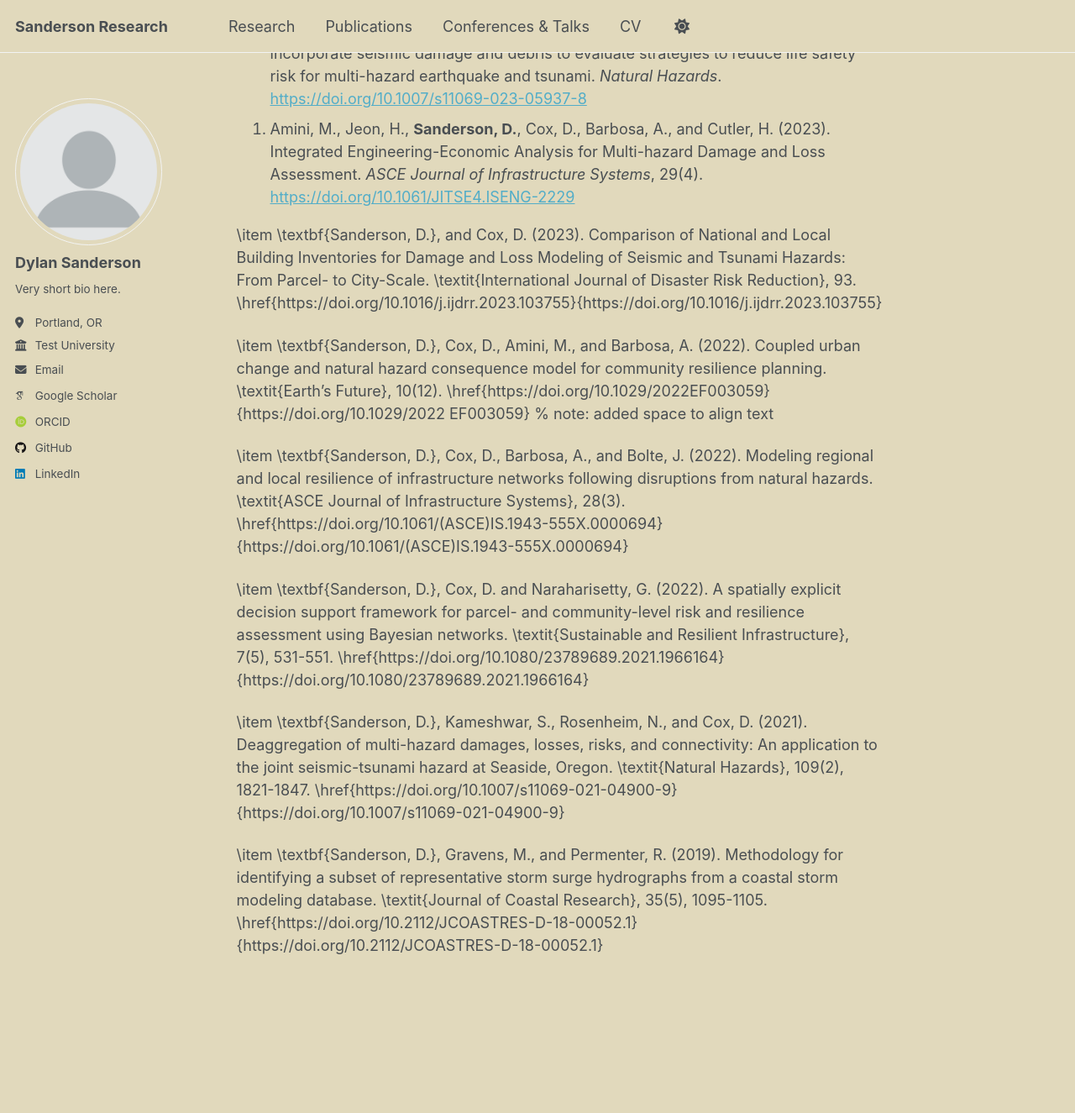
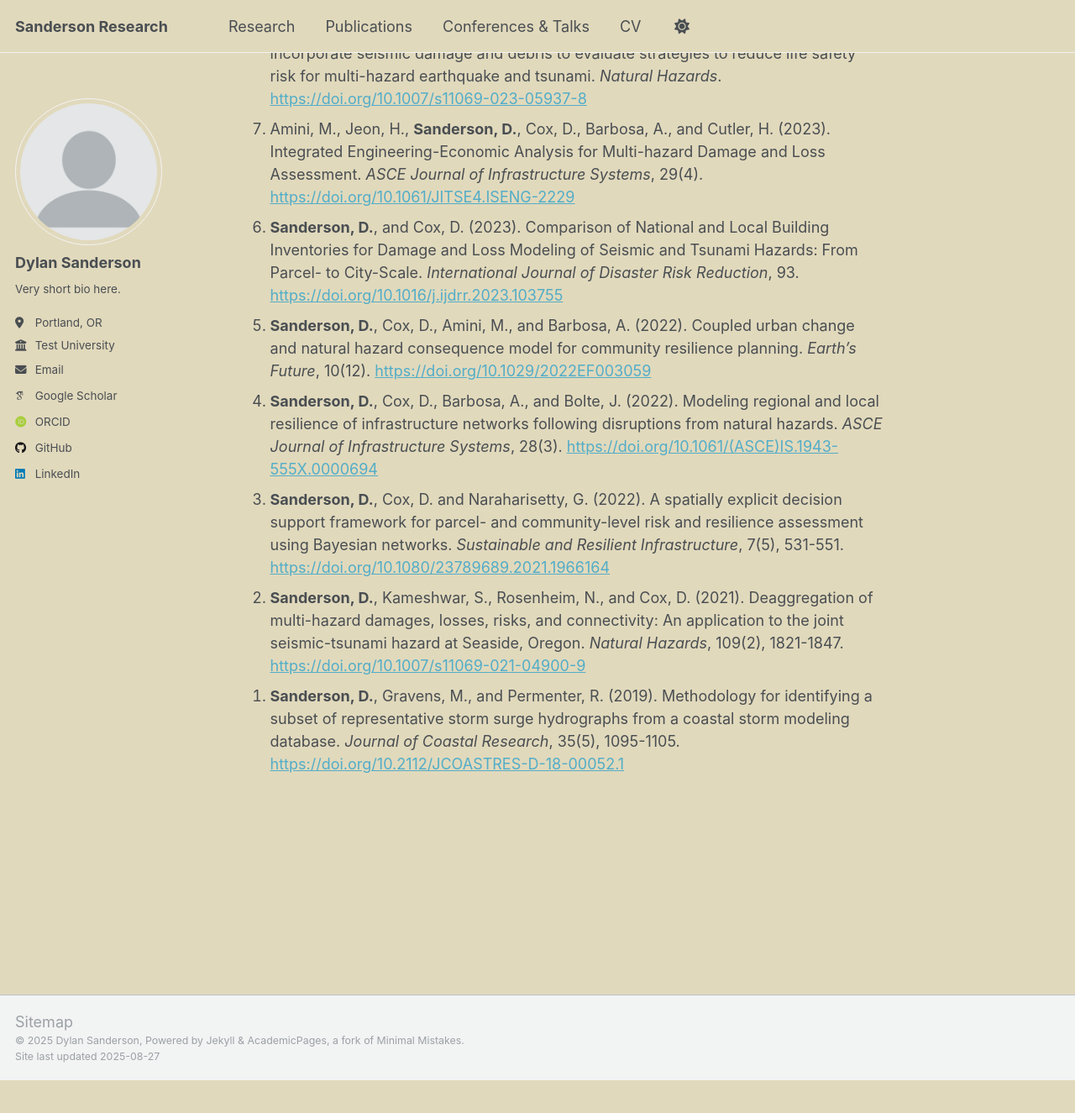
Before and after one commit to 22dylan/22dylan.github.io, a Jekyll site: the page built from _pages/publications.md, in a window 1280 px wide and 1400 px high, scrolled down 661 px. Shown: the top 1325 px of the window at 84% size. Built offline with Jekyll 4.4.1, drawn with Linux system fonts in a browser that asks for light colours; some web fonts are replaced; a script that is not in the unit is left out; after the commit the page ends 1947 px from its top, so only the background shows below that.

Commit message:
Update publications.md

```diff
--- a/_pages/publications.md
+++ b/_pages/publications.md
@@ -13,21 +13,10 @@ Peer Review
 0. Sen Gupta, H., Adluri, T., **Sanderson, D.**, Gonzalez, A., Nicholson, C., and Cox, D. (2024). Multi-objective optimization of mitigation strategies for buildings subject to multiple hazards. *International Journal of Disaster Risk Reduction*, 100. [https://doi.org/10.1016/j.ijdrr.2023.104125](https://doi.org/10.1016/j.ijdrr.2023.104125)
 0. Amini, M., **Sanderson, D.**, Cox, D., and Barbosa, A. (2024). Methodology to incorporate seismic damage and debris to evaluate strategies to reduce life safety risk for multi-hazard earthquake and tsunami. *Natural Hazards*. [https://doi.org/10.1007/s11069-023-05937-8](https://doi.org/10.1007/s11069-023-05937-8)
 0. Amini, M., Jeon, H., **Sanderson, D.**, Cox, D., Barbosa, A., and Cutler, H. (2023). Integrated Engineering-Economic Analysis for Multi-hazard Damage and Loss Assessment. *ASCE Journal of Infrastructure Systems*, 29(4). [https://doi.org/10.1061/JITSE4.ISENG-2229](https://doi.org/10.1061/JITSE4.ISENG-2229)
+0. **Sanderson, D.**, and Cox, D. (2023). Comparison of National and Local Building Inventories for Damage and Loss Modeling of Seismic and Tsunami Hazards: From Parcel- to City-Scale. *International Journal of Disaster Risk Reduction*, 93. [https://doi.org/10.1016/j.ijdrr.2023.103755](https://doi.org/10.1016/j.ijdrr.2023.103755)
+0. **Sanderson, D.**, Cox, D., Amini, M., and Barbosa, A. (2022). Coupled urban change and natural hazard consequence model for community resilience planning. *Earth's Future*, 10(12). [https://doi.org/10.1029/2022EF003059](https://doi.org/10.1029/2022EF003059)
+0. **Sanderson, D.**, Cox, D., Barbosa, A., and Bolte, J. (2022). Modeling regional and local resilience of infrastructure networks following disruptions from natural hazards. *ASCE Journal of Infrastructure Systems*, 28(3). [https://doi.org/10.1061/(ASCE)IS.1943-555X.0000694](https://doi.org/10.1061/(ASCE)IS.1943-555X.0000694)
+0. **Sanderson, D.**, Cox, D. and Naraharisetty, G. (2022). A spatially explicit decision support framework for parcel- and community-level risk and resilience assessment using Bayesian networks. *Sustainable and Resilient Infrastructure*, 7(5), 531-551. [https://doi.org/10.1080/23789689.2021.1966164](https://doi.org/10.1080/23789689.2021.1966164)
+0. **Sanderson, D.**, Kameshwar, S., Rosenheim, N., and Cox, D. (2021). Deaggregation of multi-hazard damages, losses, risks, and connectivity: An application to the joint seismic-tsunami hazard at Seaside, Oregon. *Natural Hazards*, 109(2), 1821-1847. [https://doi.org/10.1007/s11069-021-04900-9](https://doi.org/10.1007/s11069-021-04900-9)
+0. **Sanderson, D.**, Gravens, M., and Permenter, R. (2019). Methodology for identifying a subset of representative storm surge hydrographs from a coastal storm modeling database. *Journal of Coastal Research*, 35(5), 1095-1105. [https://doi.org/10.2112/JCOASTRES-D-18-00052.1](https://doi.org/10.2112/JCOASTRES-D-18-00052.1)
 {: reversed="reversed"}
-
-
-
-
-
-
-\item \textbf{Sanderson, D.}, and Cox, D. (2023). Comparison of National and Local Building Inventories for Damage and Loss Modeling of Seismic and Tsunami Hazards: From Parcel- to City-Scale. \textit{International Journal of Disaster Risk Reduction}, 93. \href{https://doi.org/10.1016/j.ijdrr.2023.103755}{https://doi.org/10.1016/j.ijdrr.2023.103755}
-
-\item \textbf{Sanderson, D.}, Cox, D., Amini, M., and Barbosa, A. (2022). Coupled urban change and natural hazard consequence model for community resilience planning. \textit{Earth's Future}, 10(12). \href{https://doi.org/10.1029/2022EF003059}{https://doi.org/10.1029/2022 EF003059} % note: added space to align text
-
-\item \textbf{Sanderson, D.}, Cox, D., Barbosa, A., and Bolte, J. (2022). Modeling regional and local resilience of infrastructure networks following disruptions from natural hazards. \textit{ASCE Journal of Infrastructure Systems}, 28(3). \href{https://doi.org/10.1061/(ASCE)IS.1943-555X.0000694}{https://doi.org/10.1061/(ASCE)IS.1943-555X.0000694}
-
-\item \textbf{Sanderson, D.}, Cox, D. and Naraharisetty, G. (2022). A spatially explicit decision support framework for parcel- and community-level risk and resilience assessment using Bayesian networks. \textit{Sustainable and Resilient Infrastructure}, 7(5), 531-551. \href{https://doi.org/10.1080/23789689.2021.1966164}{https://doi.org/10.1080/23789689.2021.1966164}
-
-\item \textbf{Sanderson, D.}, Kameshwar, S., Rosenheim, N., and Cox, D. (2021). Deaggregation of multi-hazard damages, losses, risks, and connectivity: An application to the joint seismic-tsunami hazard at Seaside, Oregon. \textit{Natural Hazards}, 109(2), 1821-1847. \href{https://doi.org/10.1007/s11069-021-04900-9}{https://doi.org/10.1007/s11069-021-04900-9}
-
-\item \textbf{Sanderson, D.}, Gravens, M., and Permenter, R. (2019). Methodology for identifying a subset of representative storm surge hydrographs from a coastal storm modeling database. \textit{Journal of Coastal Research}, 35(5), 1095-1105. \href{https://doi.org/10.2112/JCOASTRES-D-18-00052.1}{https://doi.org/10.2112/JCOASTRES-D-18-00052.1}
```
